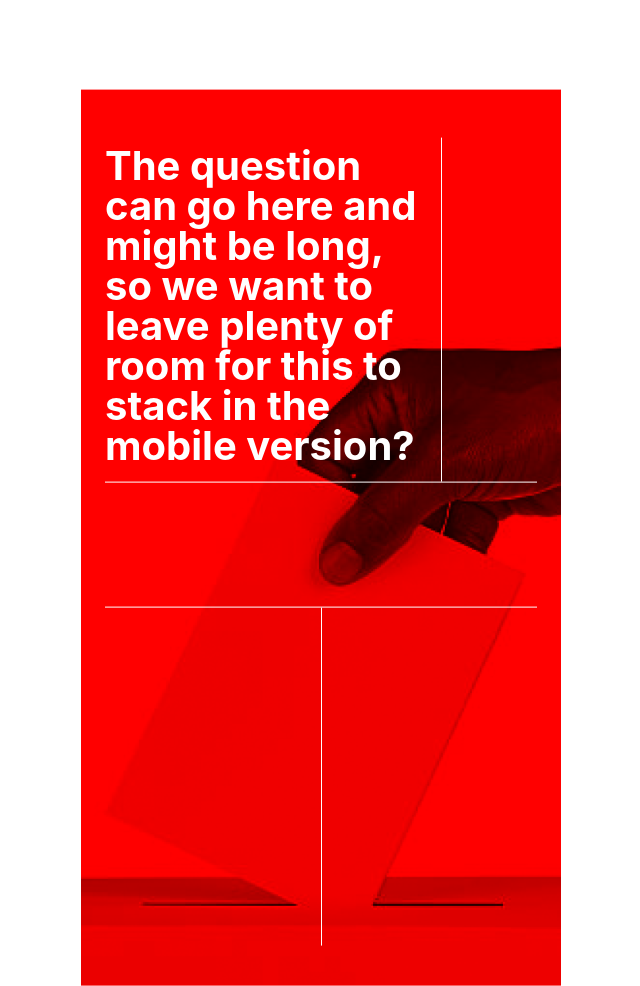
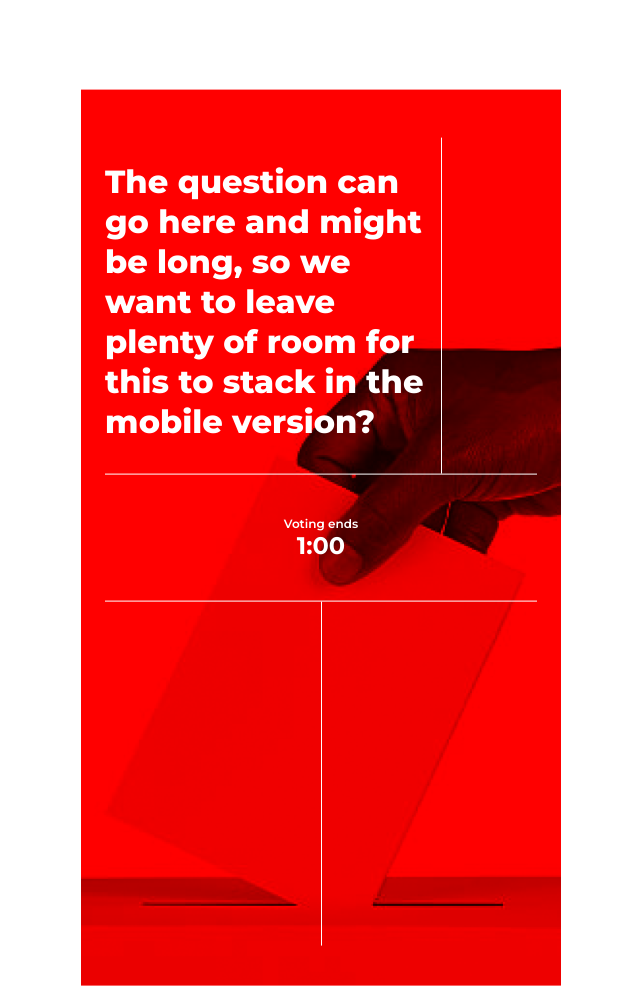
Before and after one commit to jwilliams69420/UX-FEE-Crosspair-Polling-Project, a website: page index.html in a window 1280 px wide. Shown: the whole page, without its empty margins (319-959 px from the left). Drawn offline with Linux system fonts and the light colour scheme.

Commit message:
add font styles

```diff
--- a/index.html
+++ b/index.html
@@ -7,6 +7,9 @@
 
     <link rel="stylesheet" href="styles.css">
     <link rel="stylesheet" href="reset.css">
+    <link rel="preconnect" href="https://fonts.googleapis.com">
+    <link rel="preconnect" href="https://fonts.gstatic.com" crossorigin>
+    <link href="https://fonts.googleapis.com/css2?family=Montserrat:wght@600;700;800&display=swap" rel="stylesheet">
     <title>FEE/UX Crosspair Exercise</title>
 </head>
 <body>
@@ -14,9 +17,14 @@
         <div class = "mobile-layout absolute top left transform">
             <div class="absolute full-height">
                 <div class="grid full-height">
-                    <div class="top-left box white">The question can go here and might be long, so we want to leave plenty of room for this to stack in the mobile version?</div>
+                    <div class="top-left box white flex column center-content lg-font extra-bold">The question can go here and might be long, so we want to leave plenty of room for this to stack in the mobile version?</div>
                     <div class="top-right"></div>
-                    <div class="middle"></div>
+                    <div class="middle white flex row center-content">
+                        <div class="flex column center-content center-text">
+                            <p class="sm-font semi-bold">Voting ends</p>
+                            <p class="md-font bold">1:00</p>
+                        </div>
+                    </div>
                     <div class="bottom-left"></div>
                     <div class="bottom-right"></div>
                 </div>
--- a/styles.css
+++ b/styles.css
@@ -1,5 +1,4 @@
 /* General */
-
 :root {
   --space: 1.5rem;
 }
@@ -100,6 +99,8 @@
 .box {
     padding: 3.5rem 1rem 1rem 1.5rem;
 }
+
+
 /* util styles */
 
 .relative {
@@ -129,7 +130,50 @@
 
 .white {
     color: #fff;
-    font-size: 2.5rem;
-    font-family: -apple-system, BlinkMacSystemFont, 'Segoe UI', Roboto, Oxygen, Ubuntu, Cantarell, 'Open Sans', 'Helvetica Neue', sans-serif;
+    font-family: 'Montserrat', sans-serif;
+    line-height: 1.25;
+}
+
+.lg-font {
+    font-size: 2rem;
+}
+
+.md-font{
+    font-size: 1.5rem;
+}
+
+.sm-font {
+    font-size: .75rem;
+}
+
+.bold {
     font-weight: 700;
 }
+
+.semi-bold {
+    font-weight: 600;
+}
+
+.extra-bold {
+    font-weight: 800;
+}
+
+.flex {
+    display: flex;
+}
+
+.row {
+    flex-direction: row;
+}
+
+.column {
+    flex-direction: column;
+}
+
+.center-content {
+    justify-content: center;
+}
+
+.center-text {
+    text-align: center;
+}
```
